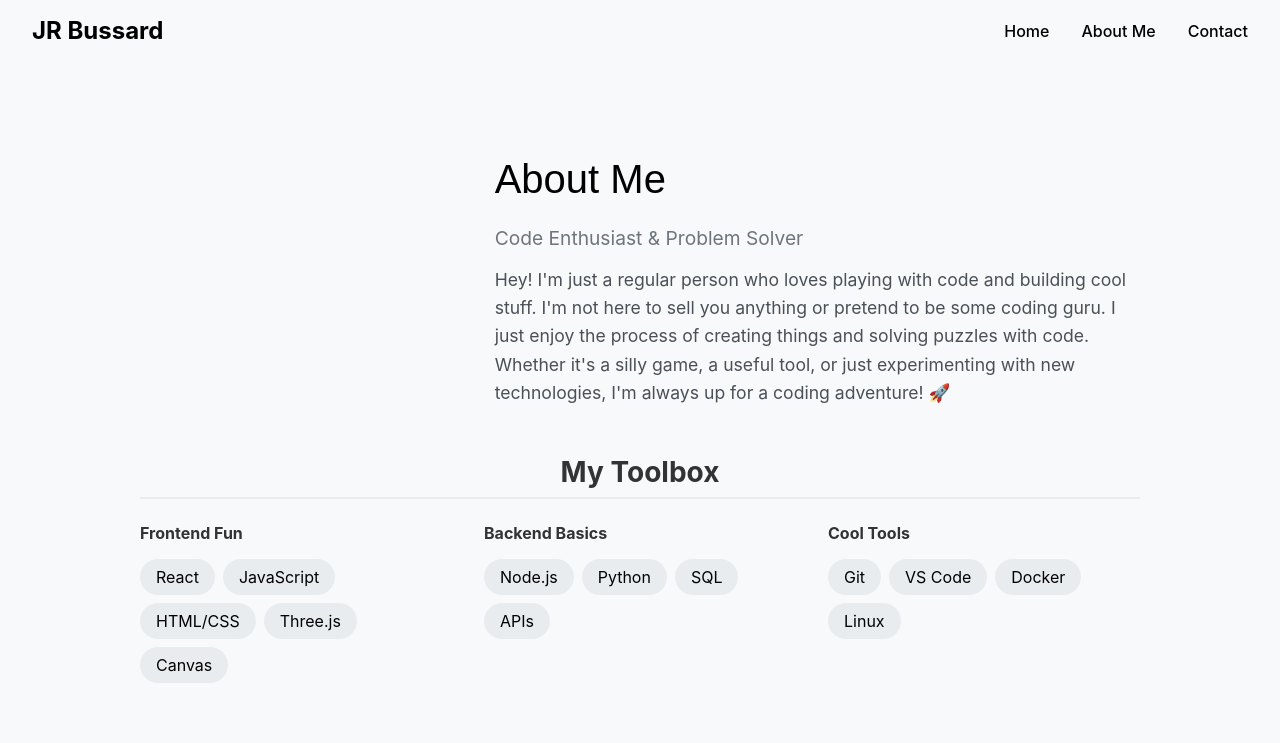
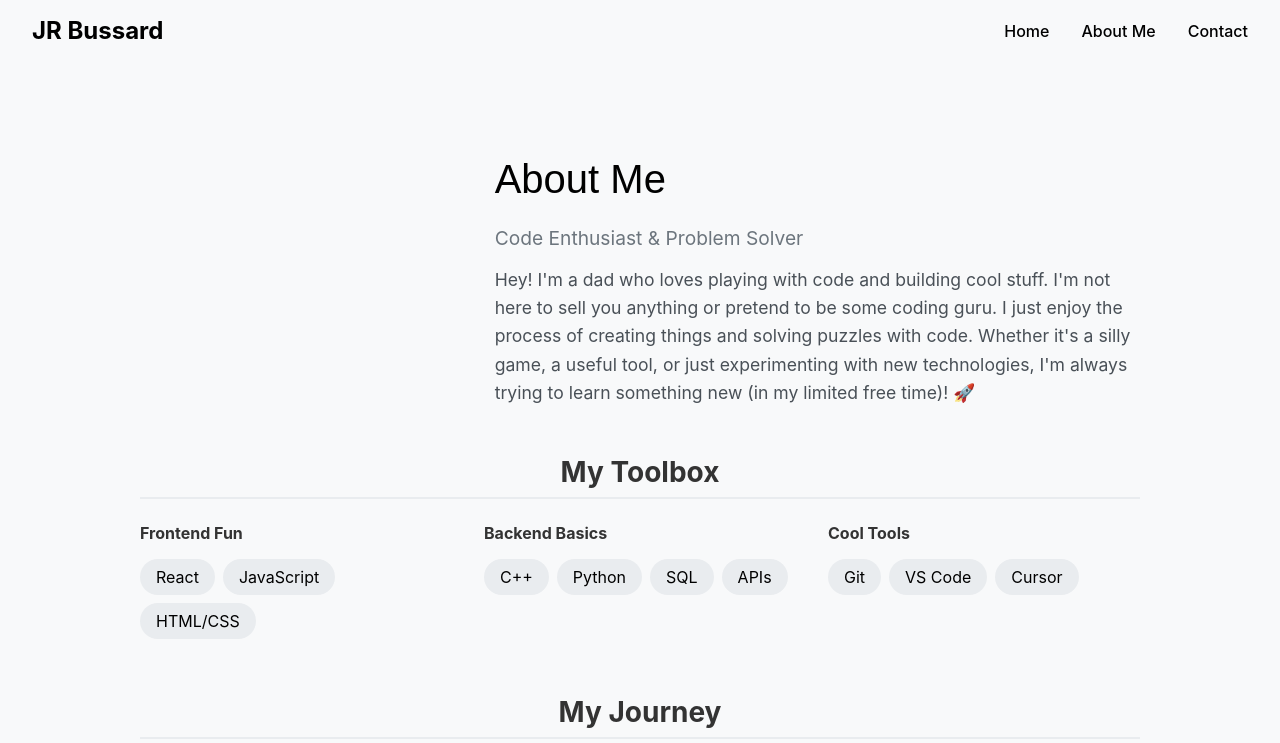
Before and after one commit to pirut/jrbussard, a React (Create React App) app: page /about in a window 1280 px wide. Shown: the top 743 px of the page. Built offline with nearby package versions, Linux system fonts and the light colour scheme.

Commit message:
Changed website info

```diff
--- a/src/pages/About.js
+++ b/src/pages/About.js
@@ -12,9 +12,9 @@ const About = () => {
                         <h1 className="page-title ibm-plex-sans-regular">About Me</h1>
                         <p className="job-title">Code Enthusiast & Problem Solver</p>
                         <p className="about-description">
-                            Hey! I'm just a regular person who loves playing with code and building cool stuff. I'm not here to sell you anything or pretend to
-                            be some coding guru. I just enjoy the process of creating things and solving puzzles with code. Whether it's a silly game, a useful
-                            tool, or just experimenting with new technologies, I'm always up for a coding adventure! 🚀
+                            Hey! I'm a dad who loves playing with code and building cool stuff. I'm not here to sell you anything or pretend to be some coding
+                            guru. I just enjoy the process of creating things and solving puzzles with code. Whether it's a silly game, a useful tool, or just
+                            experimenting with new technologies, I'm always trying to learn something new (in my limited free time)! 🚀
                         </p>
                     </div>
                 </div>
@@ -28,14 +28,12 @@ const About = () => {
                                 <li>React</li>
                                 <li>JavaScript</li>
                                 <li>HTML/CSS</li>
-                                <li>Three.js</li>
-                                <li>Canvas</li>
                             </ul>
                         </div>
                         <div className="skill-category">
                             <h4>Backend Basics</h4>
                             <ul className="skills-list">
-                                <li>Node.js</li>
+                                <li>C++</li>
                                 <li>Python</li>
                                 <li>SQL</li>
                                 <li>APIs</li>
@@ -46,8 +44,7 @@ const About = () => {
                             <ul className="skills-list">
                                 <li>Git</li>
                                 <li>VS Code</li>
-                                <li>Docker</li>
-                                <li>Linux</li>
+                                <li>Cursor</li>
                             </ul>
                         </div>
                     </div>
--- a/src/pages/Contact.js
+++ b/src/pages/Contact.js
@@ -61,7 +61,7 @@ const Contact = () => {
         <div className="contact-page">
             <h1 className="page-title ibm-plex-sans-regular">Let's Chat!</h1>
             <p className="contact-intro">
-                Want to talk about coding, share project ideas, or just say hi? Drop me a message below! I promise to reply (unless I'm lost in code). 😄
+                Want to talk about coding, share project ideas, or just say hi? Drop me a message below! I promise to reply (maybe). 😄
             </p>
 
             <div className="contact-container">
@@ -72,14 +72,14 @@ const Contact = () => {
                             <div className="contact-icon">📧</div>
                             <div className="contact-details">
                                 <h3>Email</h3>
-                                <p>jrbussard@example.com</p>
+                                <li href="mailto:jr@jrbussard.com">jr@jrbussard.com</li>
                             </div>
                         </div>
                         <div className="contact-method">
                             <div className="contact-icon">💻</div>
                             <div className="contact-details">
                                 <h3>GitHub</h3>
-                                <p>github.com/jrbussard</p>
+                                <a href="https://github.com/pirut">github.com/pirut</a>
                             </div>
                         </div>
                     </div>
--- a/src/pages/Home.js
+++ b/src/pages/Home.js
@@ -12,7 +12,7 @@ const Home = () => {
                     <h2 className="hero-subtitle">Just a dude who likes to code</h2>
                     <p className="hero-description">
                         Welcome to my little corner of the internet! This is where I mess around with code, build random stuff, and share my adventures in
-                        programming. No corporate vibes here - just pure coding fun! 🚀
+                        programming. 🚀
                     </p>
                     <div className="hero-buttons">
                         <Link to="/about" className="btn primary-btn">
```
